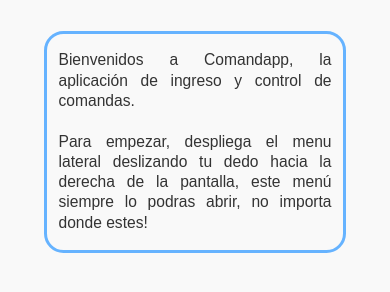
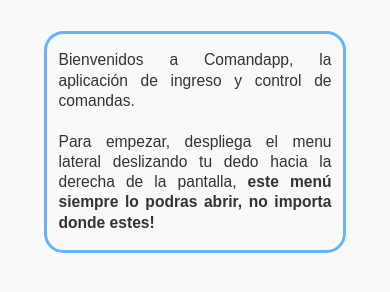
Before and after one commit to AdminCarlos/Comandapp, a website: page Comandapp/www/index.html in a window 390 px wide. Shown: the part 112-404 px from the top of the page. Drawn offline with Linux system fonts and the light colour scheme; some packages are replaced by stand-ins of ours.

Commit message:
Pequeño cambio en la interfaz

```diff
--- a/Comandapp/www/index.html
+++ b/Comandapp/www/index.html
@@ -65,7 +65,7 @@
                 <br />
                 <br />
 
-                Para empezar, despliega el menu lateral deslizando tu dedo hacia la derecha de la pantalla, este menú siempre lo podras abrir, no importa donde estes!
+                Para empezar, despliega el menu lateral deslizando tu dedo hacia la derecha de la pantalla, <b>este menú siempre lo podras abrir, no importa donde estes!</b>
 
             </div>
 
```
